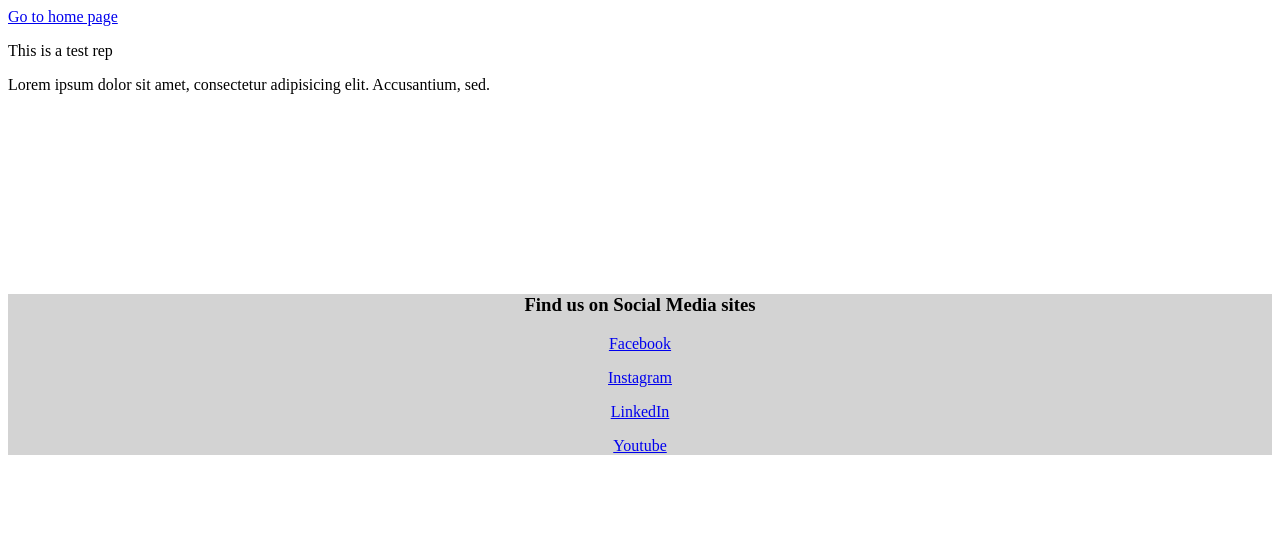
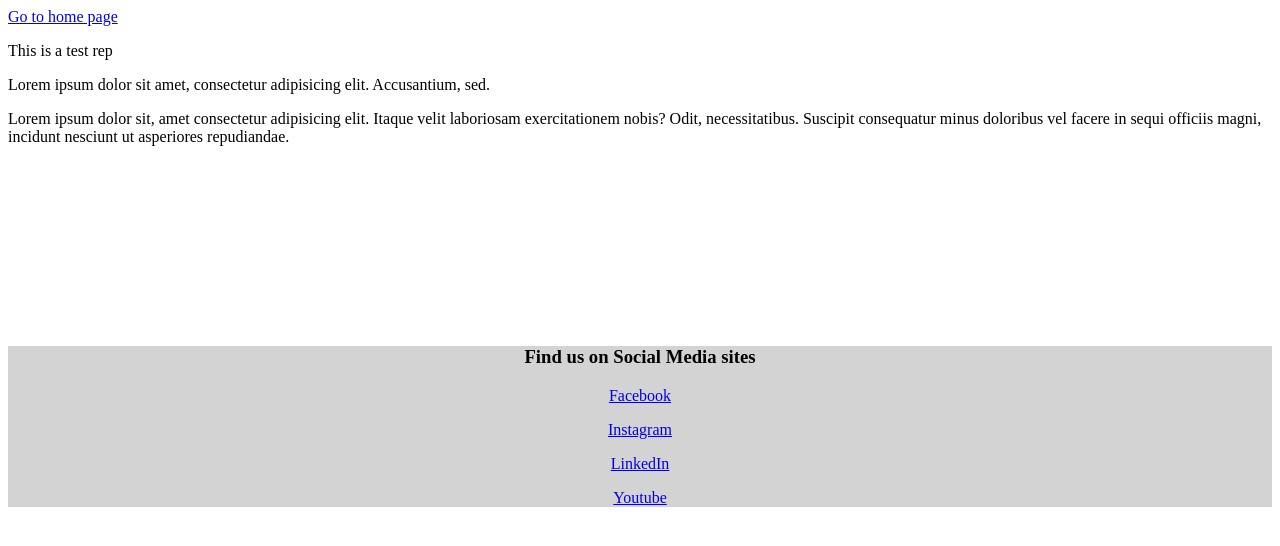
Before and after one commit to hmlehman/LearnGit424, a plain HTML site: page index.html in a window 1280 px wide. Drawn offline with Linux system fonts and the light colour scheme.

Commit message:
new paragraph

```diff
--- a/index.html
+++ b/index.html
@@ -18,7 +18,7 @@
         Lorem ipsum dolor sit amet, consectetur adipisicing elit. Accusantium,
         sed.
       </p>
-
+      <p>Lorem ipsum dolor sit, amet consectetur adipisicing elit. Itaque velit laboriosam exercitationem nobis? Odit, necessitatibus. Suscipit consequatur minus doloribus vel facere in sequi officiis magni, incidunt nesciunt ut asperiores repudiandae.</p>
       <!-- TODO - ADD MORE CONTENT -->
       <!-- test -->
     </div>
```
